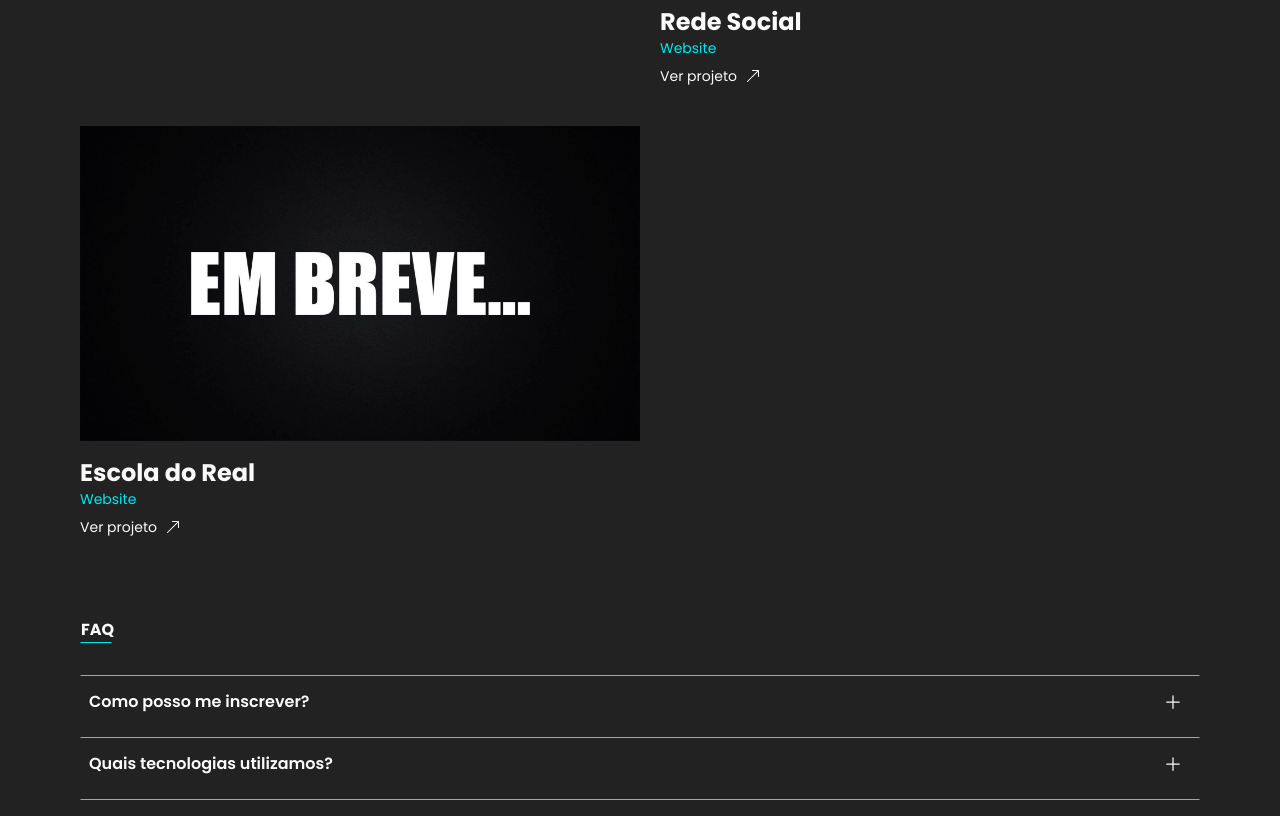
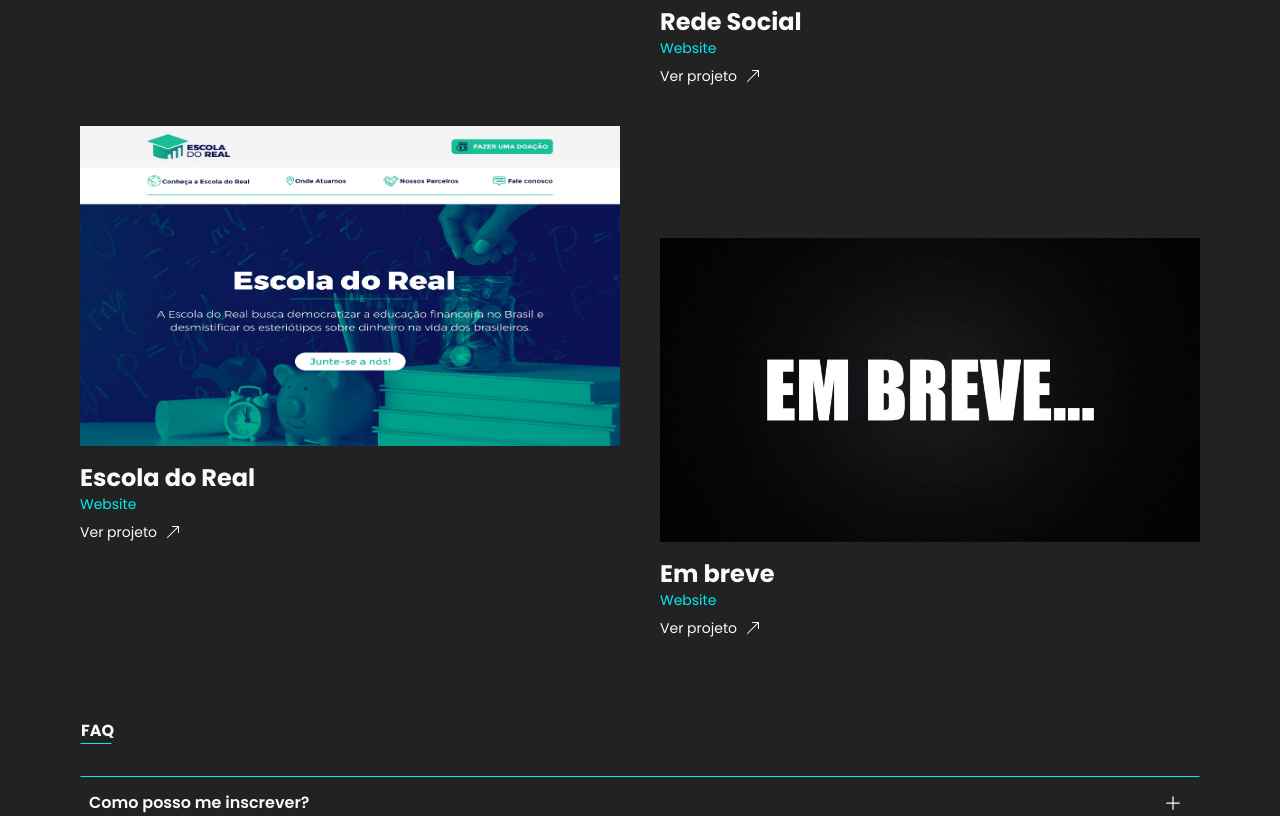
Before and after one commit to renovatt/voluntary-jdg-website, a Next.js app: page / in a window 1280 px wide. Shown: the part 1360-2176 px from the top of the page. Built offline with nearby package versions, Linux system fonts and the light colour scheme.

Commit message:
style: style details

```diff
--- a/src/app/components/CardProject/index.tsx
+++ b/src/app/components/CardProject/index.tsx
@@ -16,13 +16,13 @@
         side ? 'md:mt-28' : 'md:mt-0'
       }`}
     >
-      <article>
+      <article className="h-full w-full">
         <figure>
           <Image
             src={src}
             alt={tittle + '-image'}
-            className="h-full w-full bg-secondary-900 object-cover md:min-h-[14rem]
-             md:min-w-[22rem]"
+            className="h-full w-full bg-secondary-900 object-fill
+             md:max-h-80 md:min-h-[14rem] md:min-w-[22rem]"
             loading="lazy"
           />
         </figure>
--- a/src/app/components/Projetcts/index.tsx
+++ b/src/app/components/Projetcts/index.tsx
@@ -1,5 +1,6 @@
 import CardProjects from '../CardProject'
 import emBreve from '@/assets/breve.png'
+import escolaReal from '@/assets/escola-real.png'
 import redeSocial from '@/assets/rede-social.png'
 import CardProjectContainer from '../CardProjectContainer'
 import clinicaVeterinaria from '@/assets/clinica-veterinaria.png'
@@ -33,19 +34,19 @@
 
       <CardProjectContainer>
         <CardProjects
-          src={emBreve}
+          src={escolaReal}
           href="#"
           description="Website"
           tittle="Escola do Real"
         />
 
-        {/* <CardProjects
+        <CardProjects
           src={emBreve}
           href="#"
           description="Website"
           tittle="Em breve"
           side={true}
-        /> */}
+        />
       </CardProjectContainer>
     </section>
   )
```
